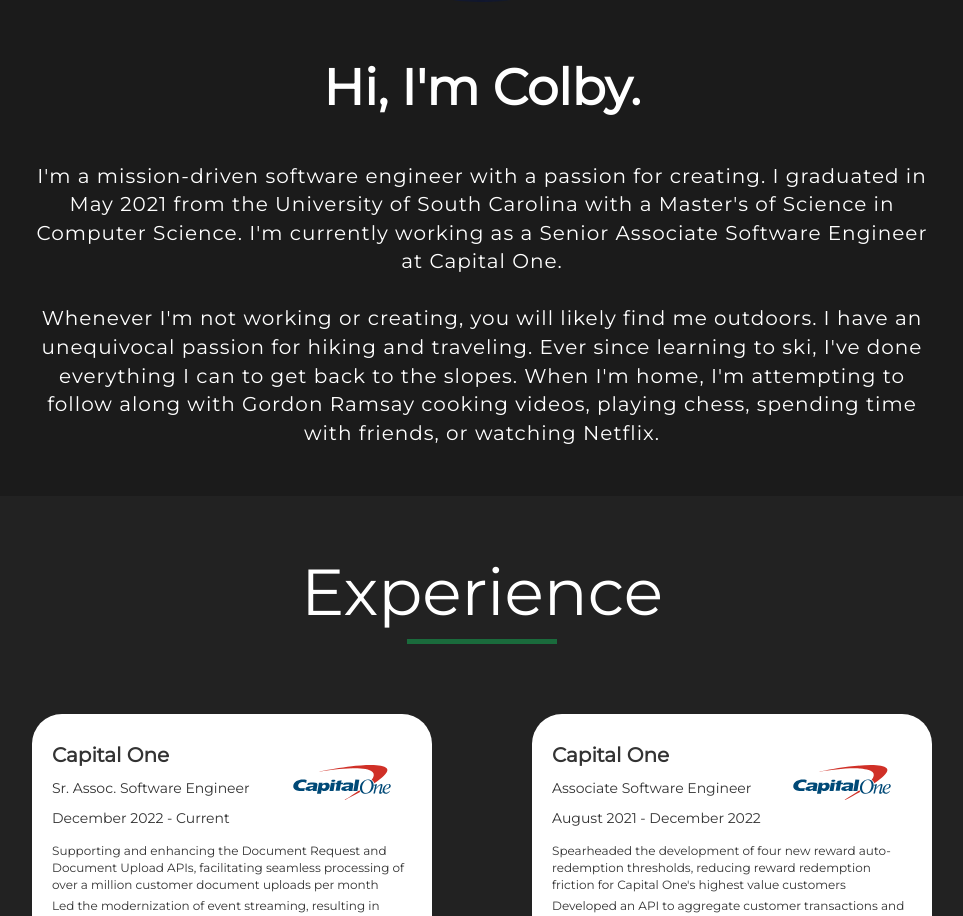
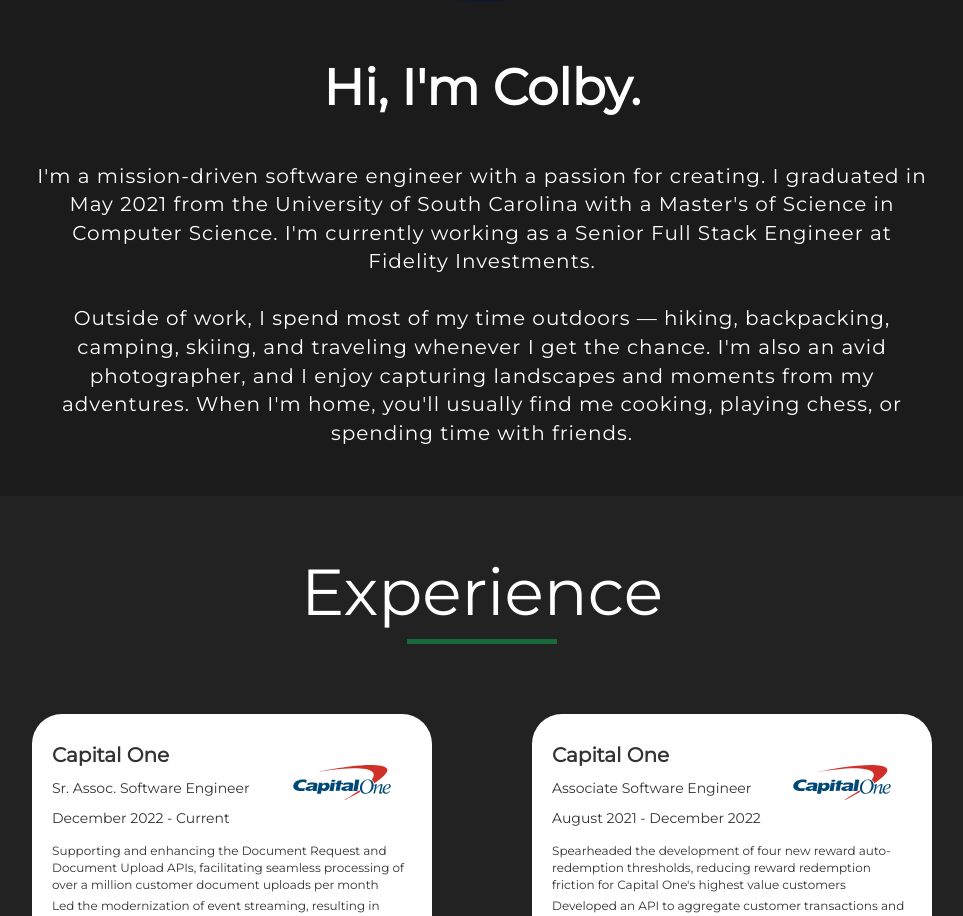
Before and after one commit to colbyhill21/PersonalWebsite, an Angular app: page / in a window 1280 px wide. Shown: the part 1309-2225 px from the top of the page, without its empty margins (158-1121 px from the left). Built offline with nearby package versions, Linux system fonts and the light colour scheme.

Commit message:
updated the about me content

```diff
--- a/src/app/components/Home/intro-section/intro-section.component.html
+++ b/src/app/components/Home/intro-section/intro-section.component.html
@@ -17,12 +17,10 @@
 <p style="color: white; font-family: Montserrat; padding: 3% 15%; font-weight: 400; font-size: 20px; letter-spacing: 1px; text-align: center;">
   I'm a mission-driven software engineer with a passion for creating.
   I graduated in May 2021 from the University of South Carolina with a Master's of Science in Computer Science.
-  I'm currently working as a Senior Associate Software Engineer at Capital One.
+  I'm currently working as a Senior Full Stack Engineer at Fidelity Investments.
 
   <br> <br>
-  Whenever I'm not working or creating, you will likely find me outdoors.
-  I have an unequivocal passion for hiking and traveling.
-  Ever since learning to ski, I've done everything I can to get back to the slopes.
-  When I'm home, I'm attempting to follow along with Gordon Ramsay cooking videos,
-  playing chess, spending time with friends, or watching Netflix.
+  Outside of work, I spend most of my time outdoors — hiking, backpacking, camping, skiing, and traveling whenever I get the chance.
+  I'm also an avid photographer, and I enjoy capturing landscapes and moments from my adventures.
+  When I'm home, you'll usually find me cooking, playing chess, or spending time with friends.
 </p>
```
